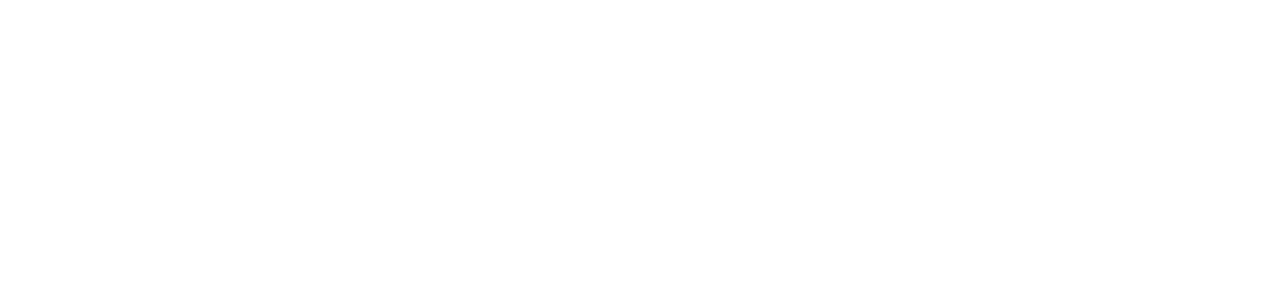
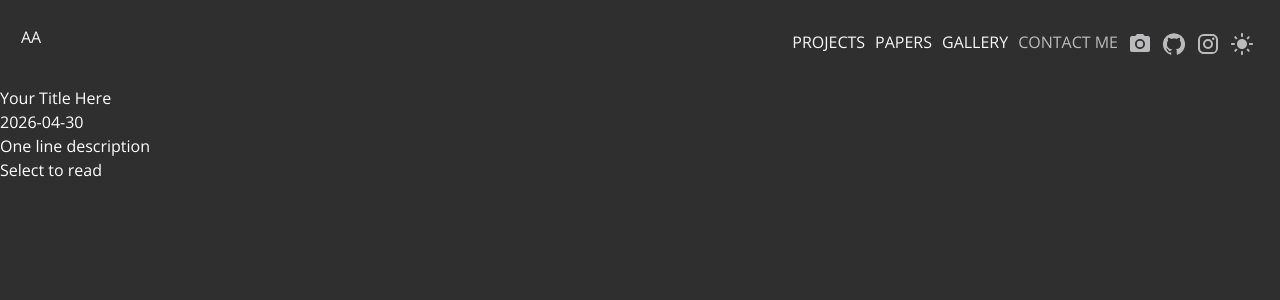
Before and after one commit to Ashwot-Acharya/portfolio-react, a React (Vite) app: page /test/1 in a window 1280 px wide. Before the commit this address had no page. Shown: the top 300 px of the page. Built offline with nearby package versions, Linux system fonts and the light colour scheme; a web font is replaced by a local one.

Commit message:
created a test folder and markdown reader to dynamically update projects section and to later on add blog section

```diff
--- a/package.json
+++ b/package.json
@@ -16,10 +16,13 @@
     "@mui/icons-material": "^5.11.16",
     "@mui/material": "^5.11.16",
     "@reduxjs/toolkit": "^1.9.3",
+    "front-matter": "^4.0.2",
+    "gray-matter": "^4.0.3",
     "pdfobject": "^2.3.1",
     "react": "^18.2.0",
     "react-dom": "^18.2.0",
     "react-icons": "^4.10.1",
+    "react-markdown": "^10.1.0",
     "react-masonry-css": "^1.0.16",
     "react-particles": "^2.10.1",
     "react-redux": "^8.0.5",
@@ -29,6 +32,7 @@
     "react-tilt": "^1.0.2",
     "react-tsparticles": "^2.10.1",
     "redux": "^4.2.1",
+    "remark-gfm": "^4.0.1",
     "swiper": "^9.3.2",
     "tsparticles": "^2.10.1",
     "valtio": "^1.10.7"
--- a/src/App.jsx
+++ b/src/App.jsx
@@ -7,6 +7,7 @@
 import Mygallery from './components/Mygallery'
 import Contactme from './components/Contactme'
 import Research from './components/Research'
+import Loadtest from './components/loadtest'
 function App() {
 
   return (
@@ -23,6 +24,7 @@
         <Route path='/gallery' element={<Mygallery/>} />
         <Route path='/contactme' element={<Contactme/>} />
         <Route path='/papers' element= {<Research/>} />
+        <Route path='/test/:slug' element ={<Loadtest/>} />
       </Routes>
     </BrowserRouter>
     </div>
--- a/src/components/Navbar.jsx
+++ b/src/components/Navbar.jsx
@@ -45,7 +45,6 @@
 
   if (!checkbox || !menu) return;
 
-  // Initially hide menu
   menu.style.display = 'none';
 
   const handleChange = () => {
--- /dev/null
+++ b/src/components/TEST/one.md
@@ -0,0 +1,13 @@
+---
+title: "Your Title Here"
+date: "2026-04-30"
+slug: "your-title-here"
+tags: ["tag1", "tag2"]
+summary: "One line description"
+---
+
+Your actual content starts here.
+
+## A heading
+
+Some text, **bold**, _italic_, `code`.
--- /dev/null
+++ b/src/components/loadtest.jsx
@@ -0,0 +1,65 @@
+import React from 'react'
+import matter from 'gray-matter'
+import fm from 'front-matter'
+import ReactMarkdown from 'react-markdown'
+import { useState } from 'react'
+import remarkGfm from 'remark-gfm'
+import Navbar from './Navbar'
+
+
+
+const TestFiles = import.meta.glob('./TEST/*.md' , {as:'raw', eager:true})
+console.log('TestFiles:', TestFiles)
+
+function parse(file_name){
+  return Object.entries(file_name)
+    .map(([filepath, raw]) => {
+      const { attributes: data, body: content } = fm(raw)
+      return {
+        ...data,
+        content,
+        slug: data.slug
+      }
+    })
+    .filter(post => !post.slug.startsWith('_'))
+    .sort((a,b) => new Date(b.date) - new Date(a.date))
+}
+
+
+function Loadtest(){
+    const parsed = parse(TestFiles)
+
+    const [selected, setSelected] = useState(null)
+
+  return (
+
+    <div>
+        <Navbar/>
+        <div>
+            {parsed.map(post =>
+            (
+                <div key={post.slug} onClick={()=>setSelected(post)} >
+                <h3> {post.title}</h3>
+                <p> {post.date}</p>
+                <p> {post.summary} </p>
+
+                </div>
+            ) )}
+        </div>
+         <div>
+            {selected  ? (
+                <ReactMarkdown remarkPlugins={[remarkGfm]} >
+
+                    {selected.content}
+                </ReactMarkdown>
+            ):
+             (<p>Select to read</p>)
+            }
+         </div>
+
+
+    </div>
+  )
+}
+
+export default Loadtest
--- a/src/state/pageslice.js
+++ b/src/state/pageslice.js
@@ -1,7 +1,7 @@
 import { createSlice } from "@reduxjs/toolkit";
 
 const initialState = {
-    mode: "light",
+    mode: "dark",
 }
 
 const pageSlice = createSlice({
--- a/vite.config.js
+++ b/vite.config.js
@@ -1,7 +1,20 @@
 import { defineConfig } from 'vite'
 import react from '@vitejs/plugin-react-swc'
+import { NodeGlobalsPolyfillPlugin } from '@esbuild-plugins/node-globals-polyfill'
 
 export default defineConfig({
   plugins: [react()],
-  base: "/"
+  base: "/",
+  optimizeDeps: {
+    esbuildOptions: {
+      define: {
+        global: 'globalThis',
+      },
+      plugins: [
+        NodeGlobalsPolyfillPlugin({
+          buffer: true,
+        }),
+      ],
+    },
+  },
 })
```
Also changed, not shown: src/components/content.js (added, +23 -0 lines), 1 other file (tests, documents, lock files or other folders).
